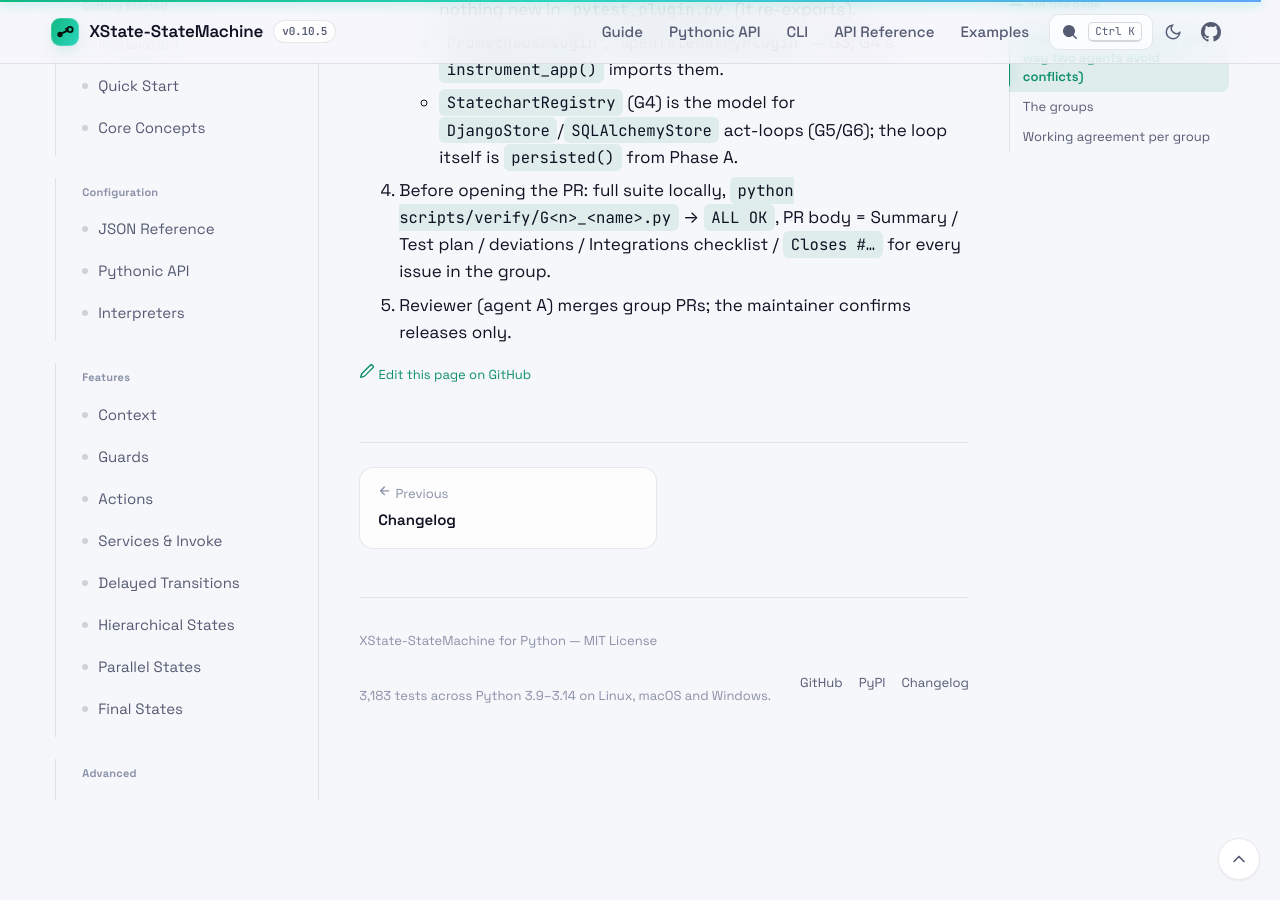
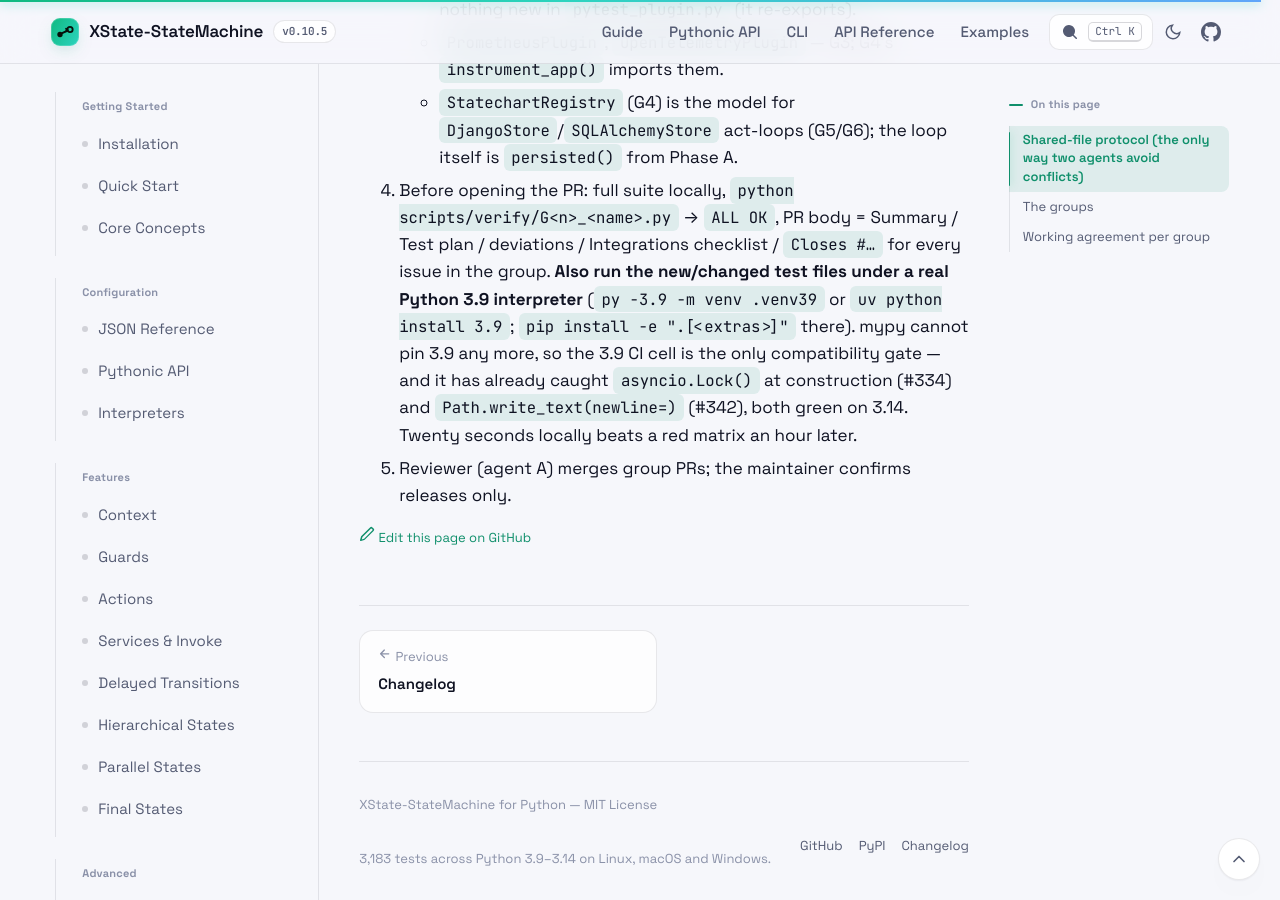
Before and after one commit to basiltt/xstate-statemachine, a Jekyll site: the page built from docs/research/GROUPED_DELIVERY_PLAN.md, in a window 1280 px wide and 900 px high, scrolled down 4294 px. Built offline with Jekyll 4.4.1, drawn with Linux system fonts in a browser that asks for light colours; our own code applies the rules of GitHub Pages for plain Markdown files; before the commit the page ends 5094 px from its top, so only the background shows below that.

Commit message:
docs(plan): run changed tests under a real Python 3.9 before pushing -- the 3.9 cell is the only compatibility gate
Co-Authored-By: Claude Fable 5 <noreply@anthropic.com>

```diff
--- a/docs/research/GROUPED_DELIVERY_PLAN.md
+++ b/docs/research/GROUPED_DELIVERY_PLAN.md
@@ -51,4 +51,5 @@ The per-phase RC issues are closed by the two RC PRs with a comment pointing her
    - `PrometheusPlugin`, `OpenTelemetryPlugin` — G3; G4's `instrument_app()` imports them.
    - `StatechartRegistry` (G4) is the model for `DjangoStore`/`SQLAlchemyStore` act-loops (G5/G6); the loop itself is `persisted()` from Phase A.
 4. Before opening the PR: full suite locally, `python scripts/verify/G<n>_<name>.py` → `ALL OK`, PR body = Summary / Test plan / deviations / Integrations checklist / `Closes #…` for every issue in the group.
+   **Also run the new/changed test files under a real Python 3.9 interpreter** (`py -3.9 -m venv .venv39` or `uv python install 3.9`; `pip install -e ".[<extras>]"` there). mypy cannot pin 3.9 any more, so the 3.9 CI cell is the only compatibility gate — and it has already caught `asyncio.Lock()` at construction (#334) and `Path.write_text(newline=)` (#342), both green on 3.14. Twenty seconds locally beats a red matrix an hour later.
 5. Reviewer (agent A) merges group PRs; the maintainer confirms releases only.
```
